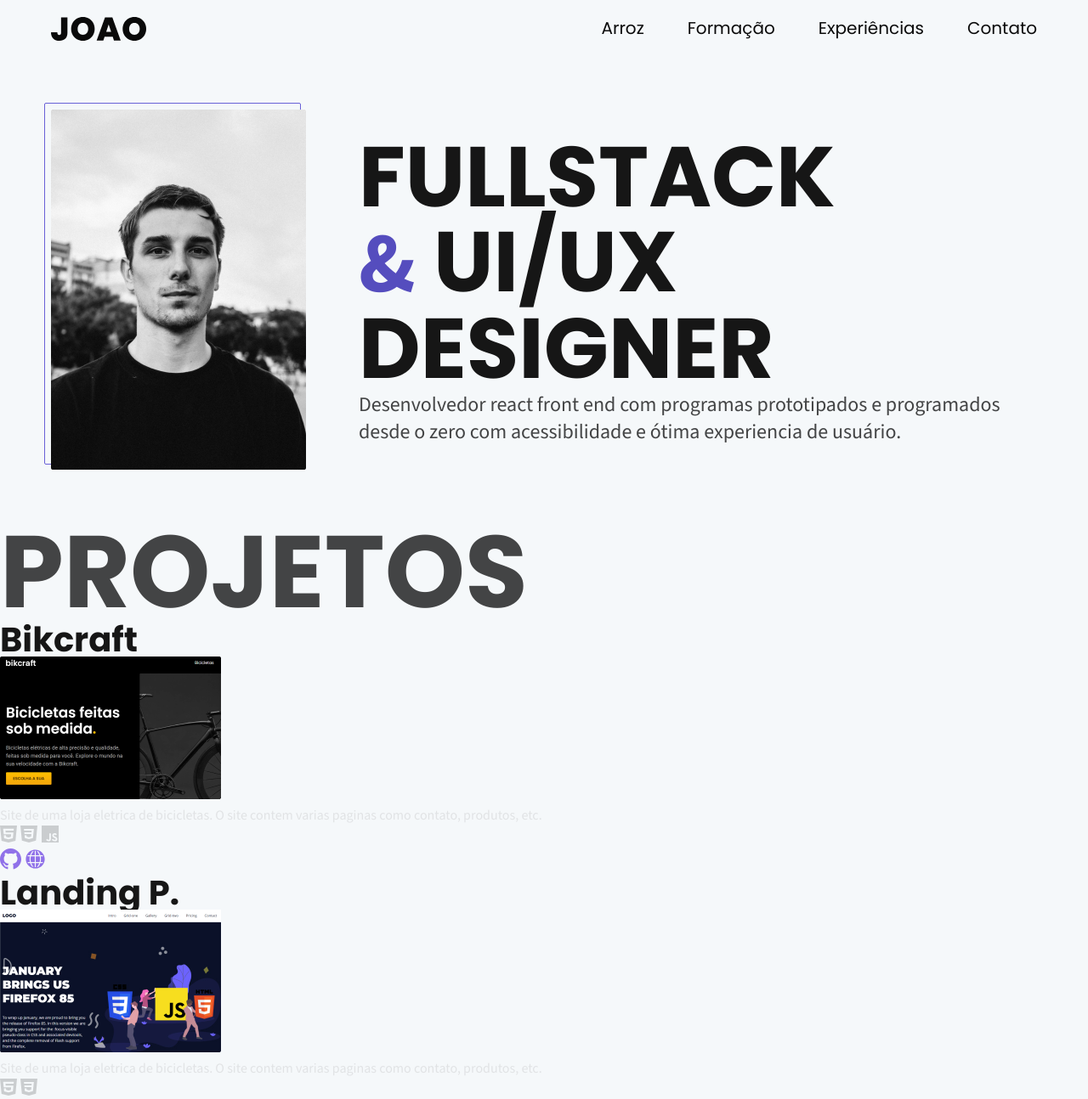
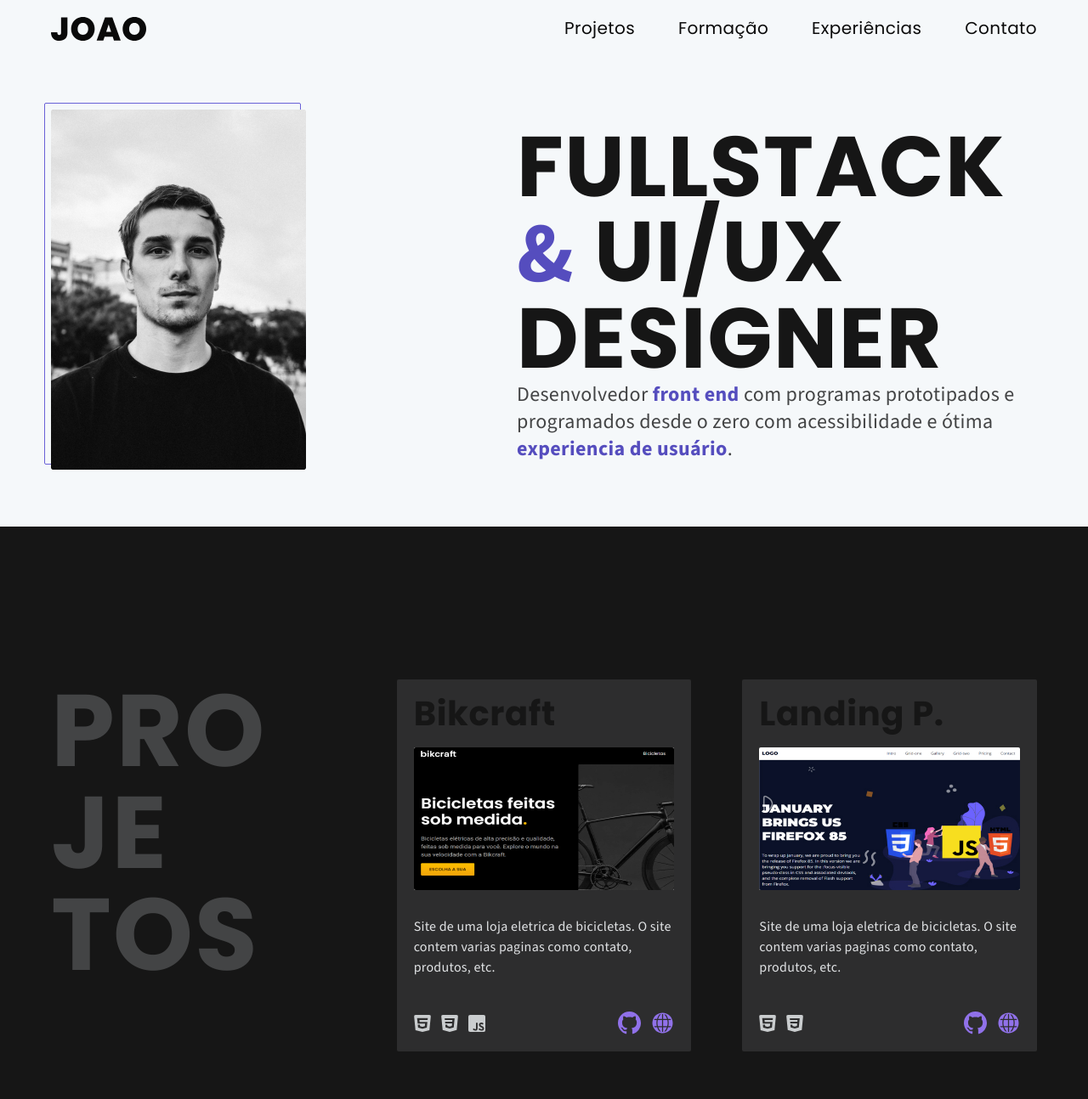
Before and after one commit to joaopedrorori/portfolio, a plain HTML site: page index.html in a window 1280 px wide. Shown: the top 1294 px of the page at 85% size. Drawn offline with nearby package versions, Linux system fonts and the light colour scheme.

Commit message:
intro finalizada. Main comecada, parte de projetos precisando somente de ajustes finos

```diff
--- a/assets/css/style.css
+++ b/assets/css/style.css
@@ -1,6 +1,7 @@
 @import "./utilities/colors.css";
 html{
   font-size: 62.5%;
+  scroll-behavior: smooth;
 }
 * {
   margin: 0;
@@ -29,21 +30,21 @@ h2 {
 h1{
   font-size: 10rem;
   line-height: 10rem;
-  letter-spacing: 1.6;
+  letter-spacing: 0.016em;
 }
 h2{
   font-size: 12rem;
   line-height: 12rem;
-  letter-spacing: 1.6;
+  letter-spacing: 0.016em;
   color: var(--cor-9);
 }
 h2:not(.projetos > .subtitle){
-  letter-spacing: -0.75;
+  letter-spacing: -0.00075em;
 }
 .projeto-item h3{
   font-size: 4rem;
   line-height: 4rem;
-  letter-spacing: 1.6%;
+  letter-spacing: 0.016em;
 }
 .formacao-item h3,
 .experiencias-item h3,
@@ -51,7 +52,7 @@ h2:not(.projetos > .subtitle){
 .experiencias-item span{
   font-size: 1.2rem;
   line-height: 1.2rem;
-  letter-spacing: 1.6%;
+  letter-spacing: 0.016em;
   color: var(--cor-c7);
 }
 a {
@@ -63,13 +64,13 @@ nav ul a{
   font-family: 'Poppins', sans-serif;
   font-size: 2rem;
   line-height: 2rem;
-  letter-spacing: 2%;
+  letter-spacing: 0.02em;
 }
 .contato ul a{
   font-family: 'Source Sans 3', sans-serif;
   font-size: 2.4rem;
   line-height: 2.4rem;
-  letter-spacing: 1.6%;
+  letter-spacing: 0.016em;
 }
 span,p {
   font-family: "Source Sans 3", sans-serif;
@@ -78,7 +79,7 @@ span,p {
 .contato p{
   font-size: 2.4rem;
   line-height: 3.2rem;
-  letter-spacing: 1.6%;
+  letter-spacing: 0.016em;
   color: var(--cor-9);
 }
 .main-content p,
@@ -87,14 +88,14 @@ span,p {
 .footer a{
   font-size: 1.6rem;
   line-height: 2.4rem;
-  letter-spacing: 1.6%;
+  letter-spacing: 0.016em;
   color: var(--cor-2);
 }
 
 .experiencias-item .descricao-experiencia{
   font-size: 1.2rem;
   line-height: 2rem;
-  letter-spacing: 1.6%;
+  letter-spacing: 0.016em;
   color: var(--cor-2);
 }
 .experiencias-item .descricao-experiencia strong{
@@ -107,6 +108,7 @@ ul {
 
 img {
   max-width: 100%;
+  border-radius: 2px;
 }
 
 
@@ -132,18 +134,14 @@ img {
 /* intro */
 .intro{
   max-width: 120rem;
-
   padding: 6rem 2rem 6rem 2rem;
   margin: 0 auto;
   display: grid;
   grid-template-columns: 1.5fr 3.5fr;
   justify-content: space-between;
   align-items: center;
-  gap: 2rem;
 }
 .img-intro{
-  max-width: 300px;
-  max-height: 424px;
   position: relative;
   border-radius: 2px;
 }
@@ -158,3 +156,73 @@ img {
   z-index: -1;
   border-radius: 2px;
 }
+
+.intro-content{
+  margin-left: 200px;
+}
+
+/* main */
+.main-bg{
+  background-color: var(--cor-11);
+}
+.main-content{
+  max-width: 120rem;
+  margin: 0 auto;
+  padding: 6rem 2rem 6rem 2rem;
+}
+
+
+/* projetos */
+
+.projetos{
+  display: grid;
+  grid-template-columns: repeat(3, 1fr);
+  grid-template-rows: repeat(2, 1fr);
+  gap: 6rem;
+  margin-top: 12rem;
+  margin-bottom: 14rem;
+}
+
+.projeto-item{
+  background-color: var(--cor-10);
+  padding: 2rem;
+  border-radius: 2px;
+
+}
+.projeto-item::before{
+  content: "";
+}
+.projeto-item h3{
+  margin-bottom: 2rem;
+}
+.projeto-item-img {
+  width: 100%;
+  margin-bottom: 2.4rem;
+}
+.projeto-item p{
+  margin-bottom: 4rem;
+}
+.item-icons{
+  display: flex;
+  justify-content: space-between;
+  align-content: center;
+  margin-bottom: 0px;
+}
+.languages-icons{
+  display: flex;
+  gap: 1.2rem;
+  align-self: center;
+  width: 25px;
+}
+.languages-icons img{
+width: 25px;
+}
+.links-icons{
+  display: flex;
+  gap: 1.2rem;
+  align-self: center;
+  height: 27px;
+}
+.links-icons a img{
+width: 27px;
+}
--- a/index.html
+++ b/index.html
@@ -18,10 +18,10 @@
 
       <nav>
         <ul class="navbar-menu cor-12">
-          <li><a href="#">Arroz</a></li>
-          <li><a href="#">Formação</a></li>
-          <li><a href="#">Experiências</a></li>
-          <li><a href="#">Contato</a></li>
+          <li><a href="#projetos">Projetos</a></li>
+          <li><a href="#formacao">Formação</a></li>
+          <li><a href="#experiencias">Experiências</a></li>
+          <li><a href="#contato">Contato</a></li>
         </ul>
       </nav>
     </header>
@@ -41,18 +41,18 @@
           <span class="cor-p7">&</span> UI/UX <br />
           DESIGNER
         </h1>
-        <p>Desenvolvedor react front end com programas prototipados e programados desde o zero com acessibilidade e ótima experiencia de usuário.</p>
+        <p>Desenvolvedor <strong class="cor-p7">front end</strong> com programas prototipados e programados desde o zero com acessibilidade e ótima <strong class="cor-p7">experiencia de usuário</strong>.</p>
       </div>
     </article>
 
     <main class="main-bg">
       <div class="main-content">
-        <section class="projetos">
-          <h2 class="subtitle">PROJETOS</h2>
+        <section class="projetos" id="projetos">
+          <h2 class="subtitle">PRO<br>JE<br>TOS</h2>
 
           <div class="projeto-item">
             <h3 class="projetos-item-title">Bikcraft</h3>
-            <img
+            <img class="projeto-item-img"
               src="./assets/img/projetos/bikecraft.jpg"
               alt="Foto de projeto Bikcraft"
               width="260"
@@ -81,7 +81,7 @@
 
           <div class="projeto-item">
             <h3 class="projetos-item-title">Landing P.</h3>
-            <img
+            <img class="projeto-item-img"
               src="./assets/img/projetos/landingPage.jpg"
               alt="Foto de projeto landing page"
               width="260"
@@ -109,7 +109,7 @@
 
           <div class="projeto-item">
             <h3 class="projetos-item-title">Bikcraft</h3>
-            <img
+            <img class="projeto-item-img"
               src="./assets/img/projetos/bikcraftCard.jpg"
               alt="Foto de projeto Bikcraft"
               width="260"
@@ -137,7 +137,7 @@
 
           <div class="projeto-item">
             <h3 class="projetos-item-title">WildBeast</h3>
-            <img
+            <img class="projeto-item-img"
               src="./assets/img/projetos/wildbeast.jpg"
               alt="Foto de projeto WildBeast"
               width="260"
@@ -165,7 +165,7 @@
 
           <div class="projeto-item">
             <h3 class="projetos-item-title">FlexBlog</h3>
-            <img
+            <img class="projeto-item-img"
               src="./assets/img/projetos/flexblog.jpg"
               alt="Foto de projeto FlexBlog"
               width="260"
@@ -192,7 +192,7 @@
           </div>
         </section>
 
-        <section class="formacao">
+        <section class="formacao" id="formacao">
           <h2 class="subtitle">formacao</h2>
 
           <div class="formacao-item">
@@ -228,7 +228,7 @@
           </div>
         </section>
 
-        <section class="experiencias">
+        <section class="experiencias" id="experiencias">
           <h2 class="subtitle">Experiências</h2>
 
           <div class="experiencias-item">
@@ -262,7 +262,7 @@
       </div>
     </main>
 
-    <section class="contato">
+    <section class="contato" id="contato">
       <h1 class="cor-2">contato</h1>
 
       <p>Se interessou por uma conversa ou quer saber mais sobre mim?
```
